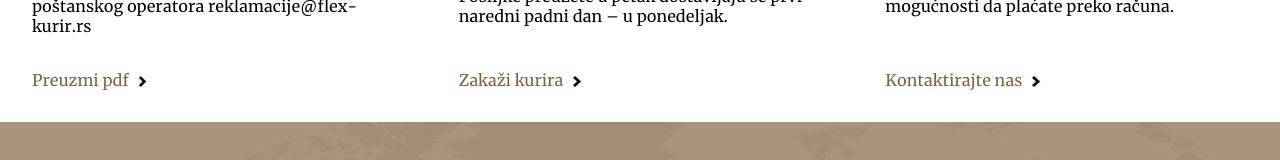
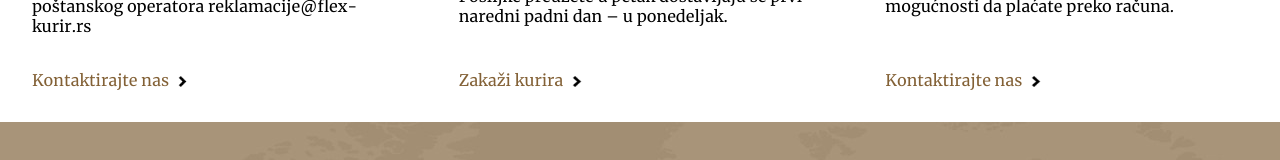
Before and after one commit to lecovska/del-service, a React (Create React App) app: page /Pages/Kontakt in a window 1280 px wide. Shown: the part 2326-2486 px from the top of the page. Built offline with nearby package versions, Linux system fonts and the light colour scheme.

Commit message:
Update kontakt.jsx

```diff
--- a/src/Pages/Kontakt/kontakt.jsx
+++ b/src/Pages/Kontakt/kontakt.jsx
@@ -136,7 +136,7 @@ export const Kontakt = () => {
                     <p className="rekalmacije-p">Korisnik poštanskih usluga koji nije zadovoljan pruženom uslugom ima pravo da izjavi reklamaciju poštanskom operateru.
                         Reklamacije se mogu podneti u pisanom obliku ili elektronskim putem na adresu poštanskog
                         operatora reklamacije@flex-kurir.rs</p>
-                    <a href="nesto" className="rekalmacije-a">Preuzmi pdf<img className="arrowIconPng" src={arrowIcon} alt="arrow"></img></a>
+                    <a href="nesto" className="rekalmacije-a">Kontaktirajte nas<img className="arrowIconPng" src={arrowIcon} alt="arrow"></img></a>
                 </div>
                 <div className="reklamacijeSingleDiv">
                     <h3 className="rekalmacije-h4">Kurirska dostava</h3>
```
